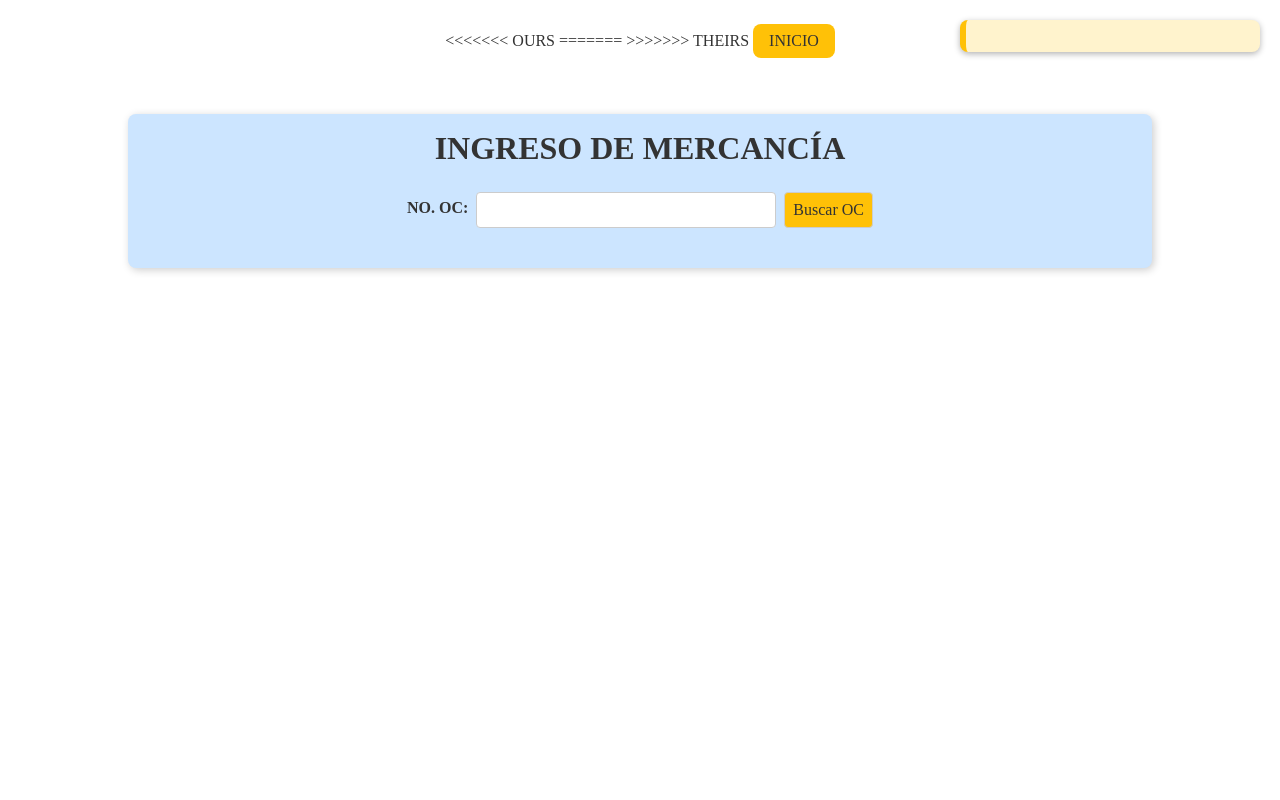
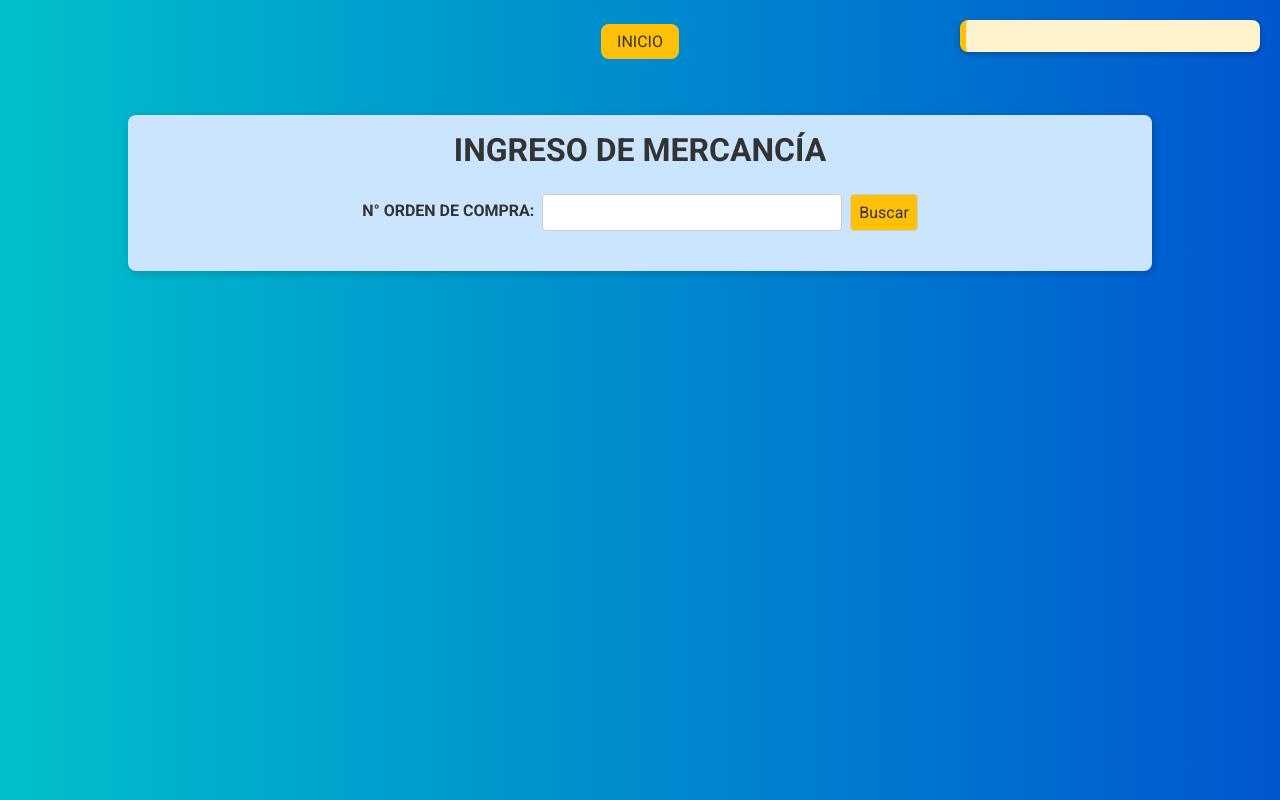
Before and after one commit to redofficeia-code/rima_v1, a Flask app: page /ingreso in a window 1280 px wide. Run offline with Flask 3, Linux system fonts and the light colour scheme.

Commit message:
ingreso final

```diff
--- a/templates/ingreso.html
+++ b/templates/ingreso.html
@@ -4,20 +4,12 @@
   <meta charset="utf-8">
   <meta name="viewport" content="width=device-width, initial-scale=1.0">
   <title>Ingreso de Mercancía – WMS </title>
-<<<<<<< ours
-  <link href="https://fonts.googleapis.com/css2?family=JetBrains+Mono:wght@400;700&display=swap" rel="stylesheet">
-=======
   <link href="https://fonts.googleapis.com/css2?family=Roboto:wght@400;700&display=swap" rel="stylesheet">
->>>>>>> theirs
   <style>
     *, *::before, *::after { box-sizing: border-box; }
     body {
       margin: 0; padding: 0;
-<<<<<<< ours
-      font-family: 'JetBrains Mono', monospace;
-=======
       font-family: 'Roboto', sans-serif;
->>>>>>> theirs
       background: linear-gradient(to right, #00c0cb, #0057d1);
       color: #333;
       text-align: center;
@@ -157,9 +149,9 @@
 
     <form method="post" class="search-form">
       <input type="hidden" name="action" value="buscar_oc">
-      <label for="oc">No. OC:</label>
+      <label for="oc">N° Orden de Compra:</label>
       <input id="oc" name="oc" type="text" value="{{ request.args.get('oc') or oc or '' }}" required autocomplete="off">
-      <button type="submit">Buscar OC</button>
+      <button type="submit">Buscar</button>
     </form>
 
     {% if oc_items %}
```
